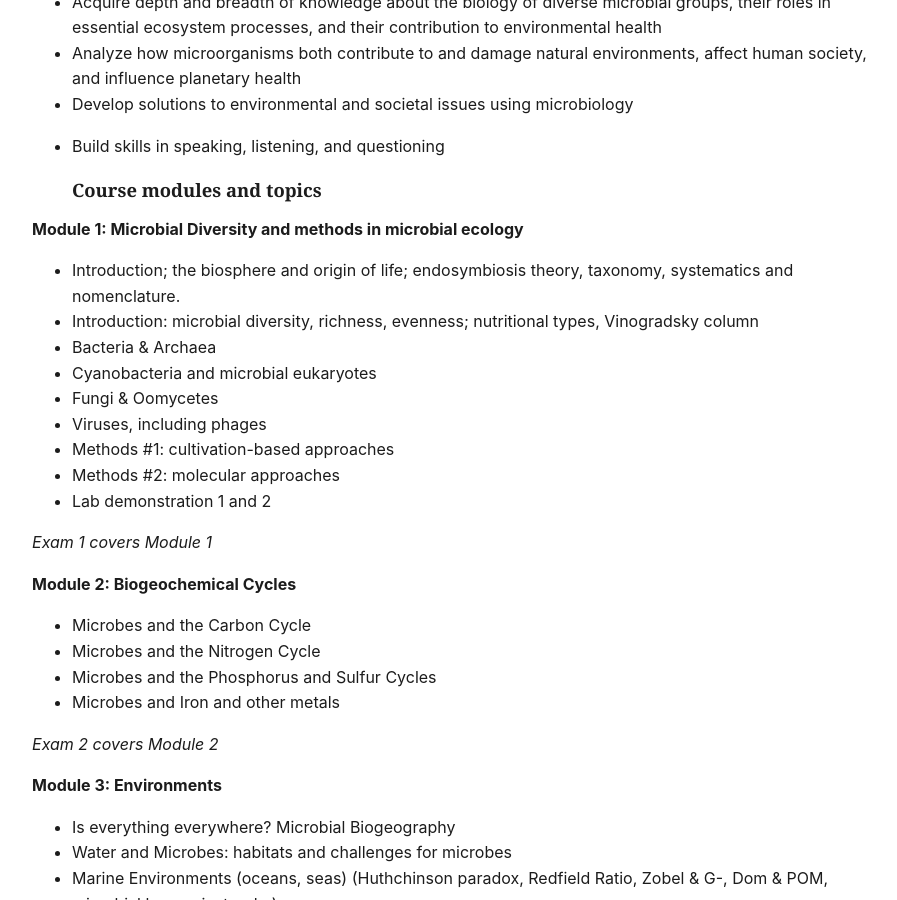
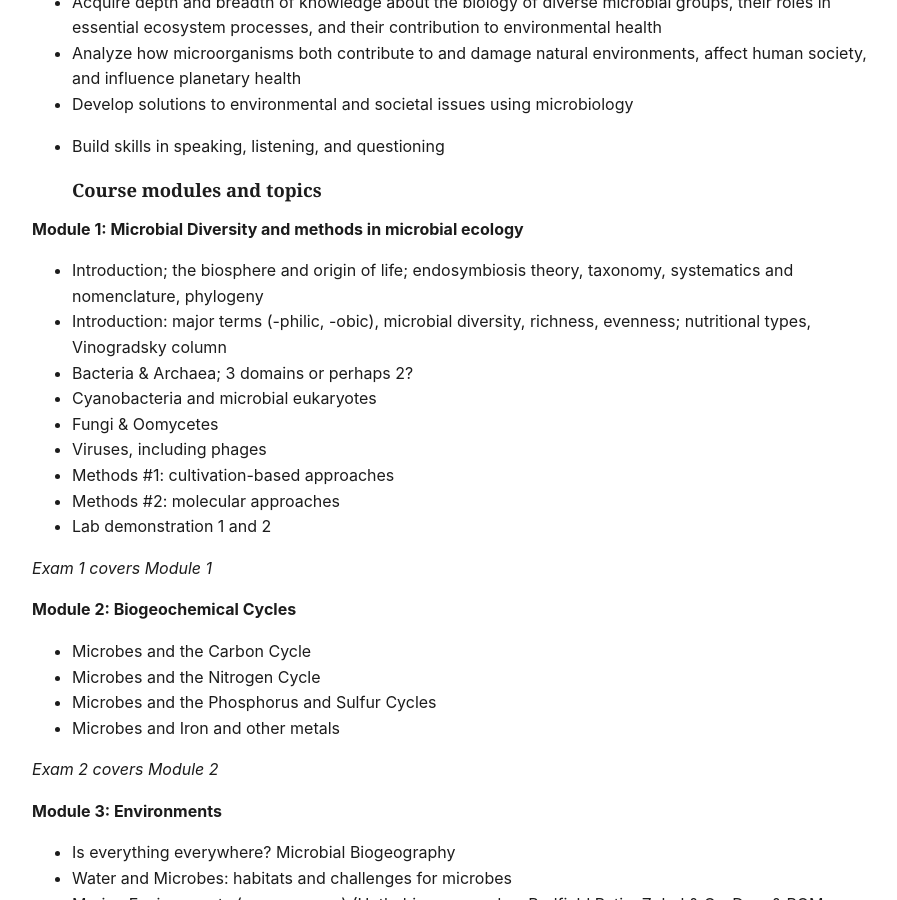
Before and after one commit to MarekKirs/marekkirs.github.io, a Jekyll site: the page built from courses.md, in a window 1280 px wide and 900 px high, scrolled down 892 px. Shown: the whole window, without its empty margins (182-1079 px from the left). Built offline with Jekyll 4.4.1, drawn with Linux system fonts in a browser that asks for light colours.

Commit message:
Update courses.md

```diff
--- a/courses.md
+++ b/courses.md
@@ -27,9 +27,9 @@ This is an in-person, 3-credit lecture course, meeting three hours per week. The
   ### Course modules and topics
 
 **Module 1: Microbial Diversity and methods in microbial ecology**
-- Introduction; the biosphere and origin of life; endosymbiosis theory, taxonomy, systematics and nomenclature.
-- Introduction: microbial diversity, richness, evenness; nutritional types, Vinogradsky column
-- Bacteria & Archaea
+- Introduction; the biosphere and origin of life; endosymbiosis theory, taxonomy, systematics and nomenclature, phylogeny
+- Introduction: major terms (-philic, -obic), microbial diversity, richness, evenness; nutritional types, Vinogradsky column
+- Bacteria & Archaea; 3 domains or perhaps 2?
 - Cyanobacteria and microbial eukaryotes
 - Fungi & Oomycetes
 - Viruses, including phages
```
